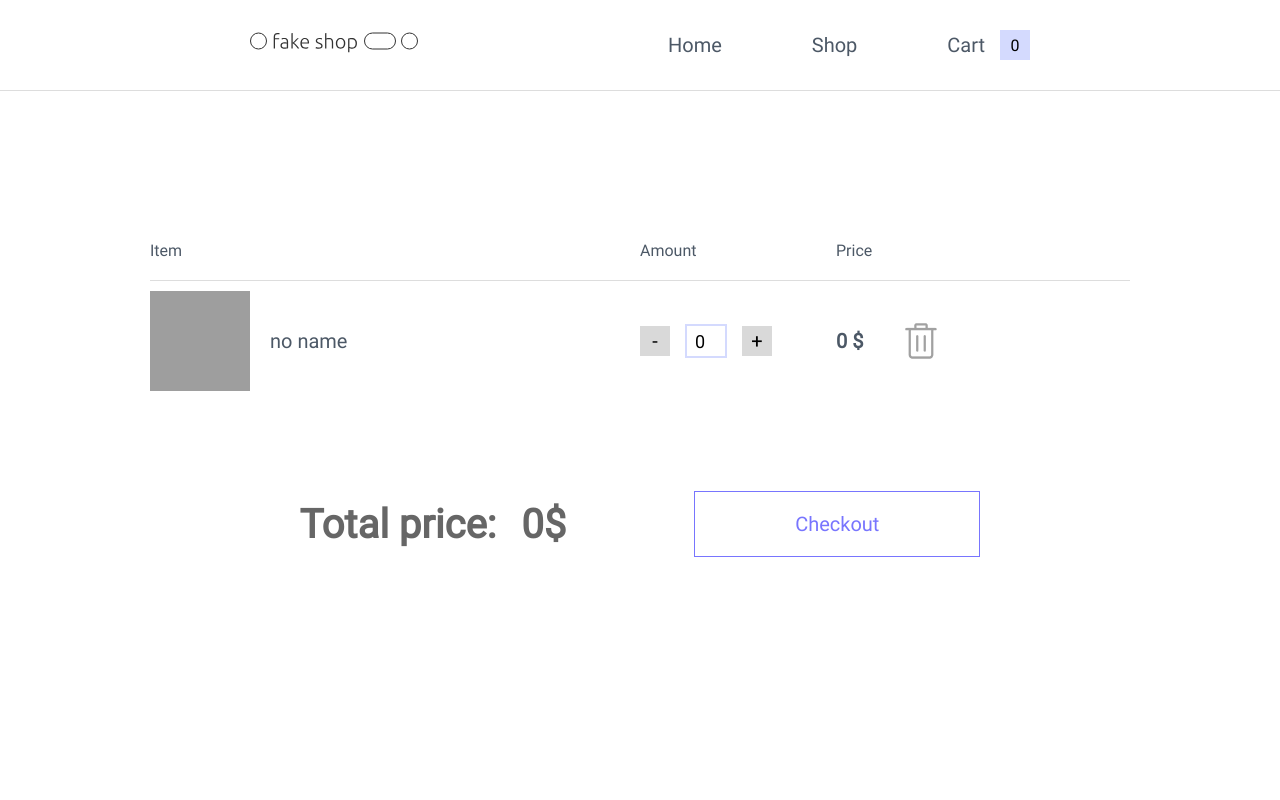
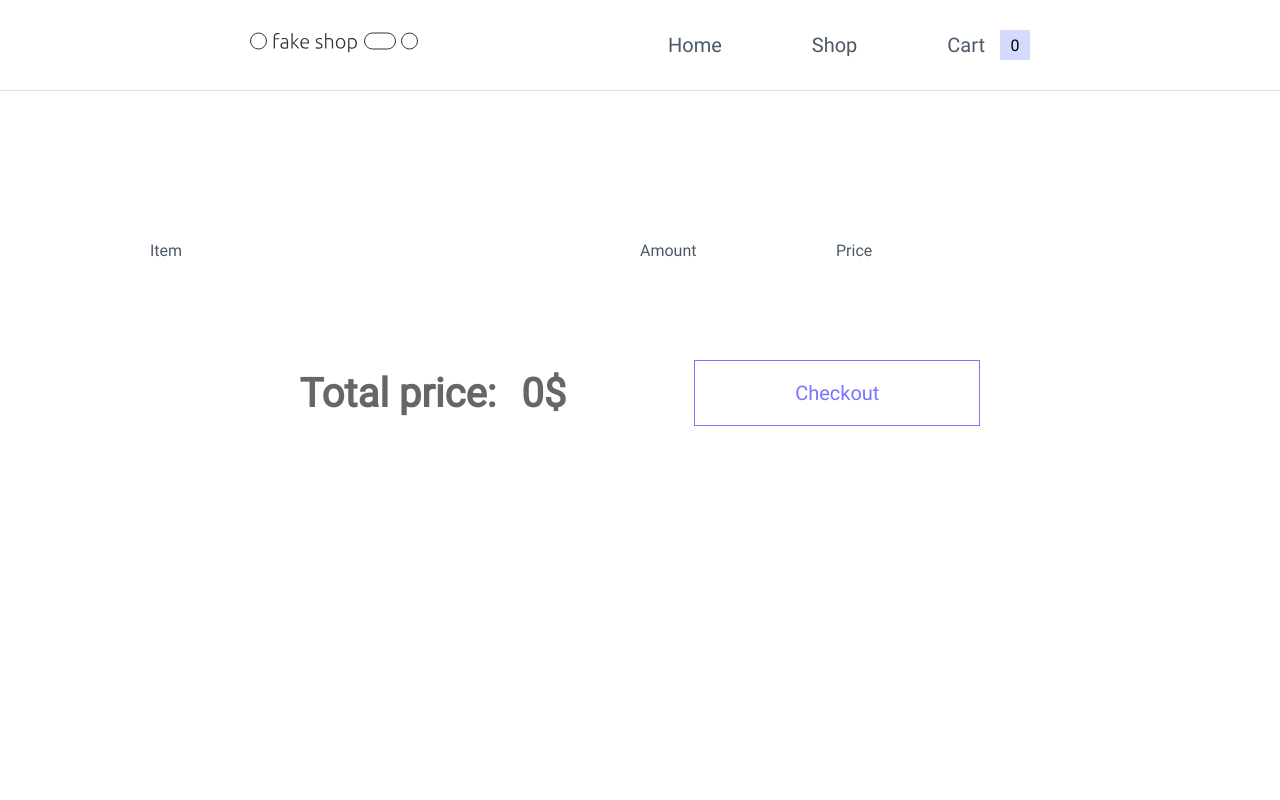
Before and after one commit to w1nterm00n/fake-store, a React (Vite) app: page /cart in a window 1280 px wide. Shown: the top 800 px of the page. Built offline with nearby package versions, Linux system fonts and the light colour scheme; grey boxes are pictures that could not be loaded.

Commit message:
added ErrorPage

```diff
--- /dev/null
+++ b/src/components/ErrorElement.jsx
@@ -0,0 +1,13 @@
+
+const ErrorPage = () => {
+
+
+  return (
+    <div style={{ padding: '30px' }}>
+        <h1 style={{ textAlign: 'center' }}>Oops</h1>
+        <h2 style={{ textAlign: 'center' }}>Sorry, an unexpected error has occurred.</h2>
+    </div>
+  );
+};
+
+export default ErrorPage;
--- a/src/components/cart-page/Cart.jsx
+++ b/src/components/cart-page/Cart.jsx
@@ -2,17 +2,13 @@ import './Cart.css'
 import Footer from '../footer/Footer'
 import { useState, useEffect } from 'react';
 import CartItem from './CartItem'
+import { useOutletContext } from 'react-router-dom';
+
 
 function Cart() {
-
   const [totalPrice, setTotalPrice] = useState(0);
   const [cart, setCart] = useState([]);
-
-  // useEffect(() => { //getting items, which added in cart, to display them
-  //   let cartStorage = localStorage.getItem("cart");
-  //   let newCart = JSON.parse(cartStorage);
-  //   setCart(newCart[0].items);
-  // }, []);
+  const [cartItems, setCartItems] = useOutletContext();
 
   return (
 
@@ -24,7 +20,9 @@ function Cart() {
           <li style={{ width: '30%' }}>Price</li>
         </ul>
 
-        <CartItem/>
+        {cartItems.map((item) => {
+            return <CartItem key={item.id} image={item.image} name={item.title} price={item.price}/>;
+        })}
 
         <div className='priceAndCheckout'>
           <span className='totalPriceDisplay'>
--- a/src/main.jsx
+++ b/src/main.jsx
@@ -5,13 +5,14 @@ import Home from './components/home-page/Home'
 import Shop from './components/shop-page/Shop'
 import Cart from './components/cart-page/Cart'
 import Navbar from './components/navbar/Navbar'
+import ErrorPage from './components/ErrorElement'
 import './index.css'
 
 const router = createBrowserRouter([
   {
     path: "/",
     element: <Navbar />,
-    // errorElement: <ErrorPage />,
+    errorElement: <ErrorPage />,
     children: [
       {
         index: true,
```
Also changed, not shown: src/components/cart-page/CartItem.jsx (line endings or trailing spaces).
